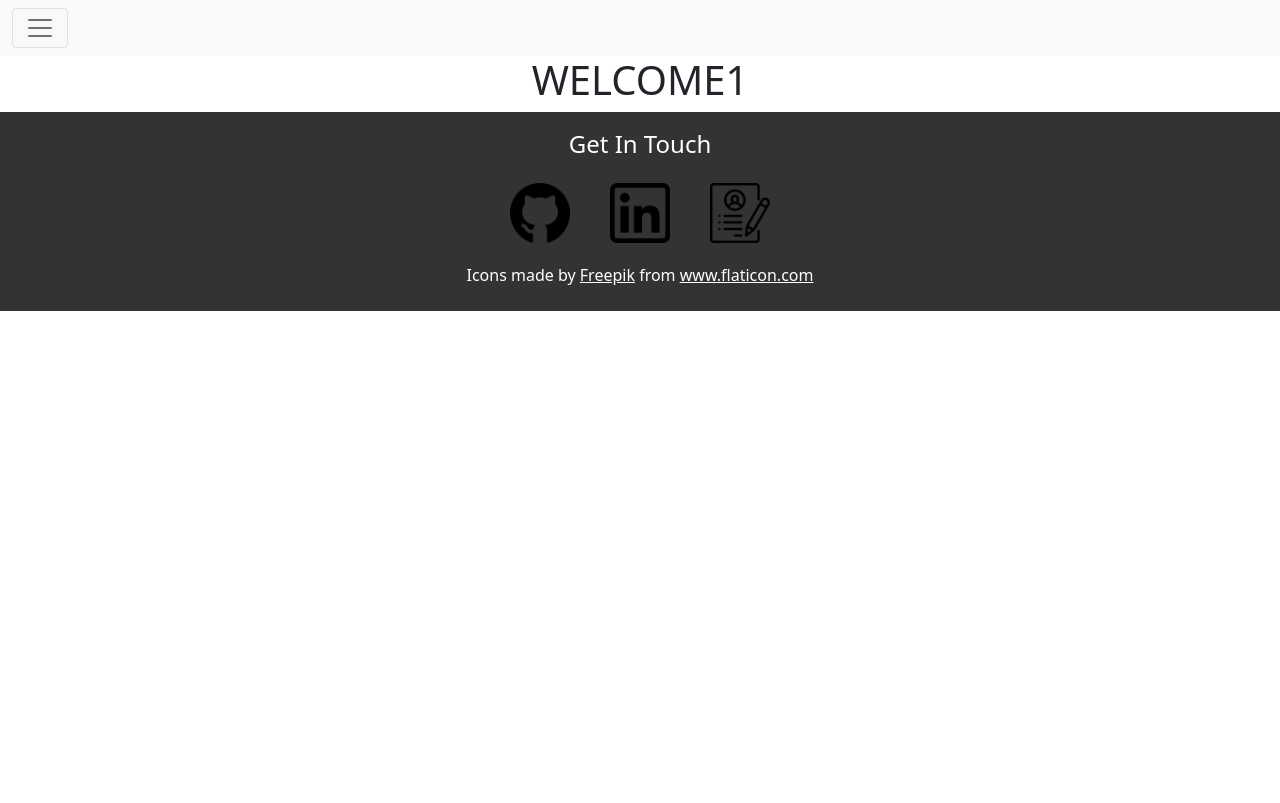
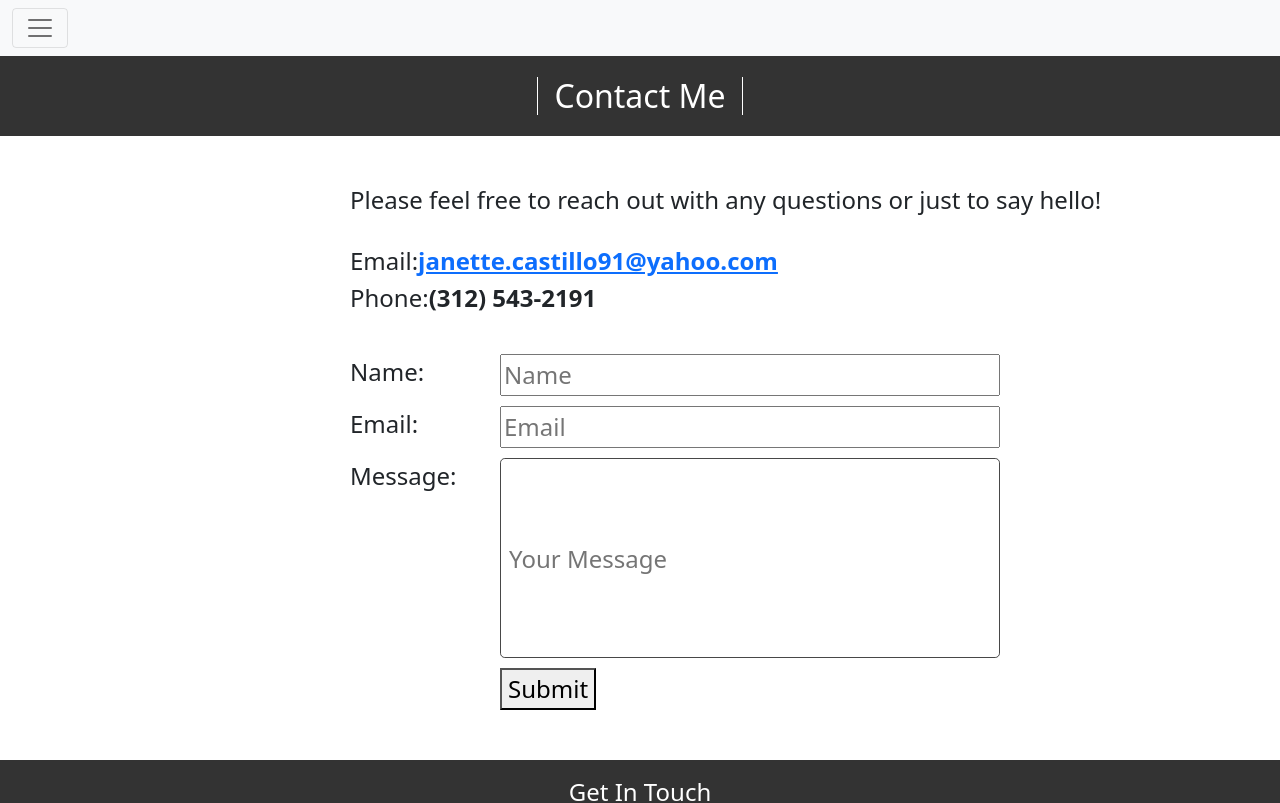
Before and after one commit to jcastillo9/react-portfolio, a React (Create React App) app: page /contact in a window 1280 px wide. Shown: the top 803 px of the page. Built offline with nearby package versions, Linux system fonts and the light colour scheme.

Commit message:
created content for contact component

```diff
--- a/src/components/contact/Contact.js
+++ b/src/components/contact/Contact.js
@@ -1,8 +1,7 @@
 export default function Contact() {
     return(
         <div>
-            <h1>Welcome1</h1>
-          {/* <div className="header">
+          <div className="header">
                 <h2>Contact Me</h2>
             </div>
            <div className="contact">
@@ -32,7 +31,7 @@ export default function Contact() {
                     <button href="mailto:janette.castillo91@yahoo.com" type="sumbit">Submit</button>
                 </div>
             </form>
-        </div> */}
+        </div>
         </div>
     )
 }
```
